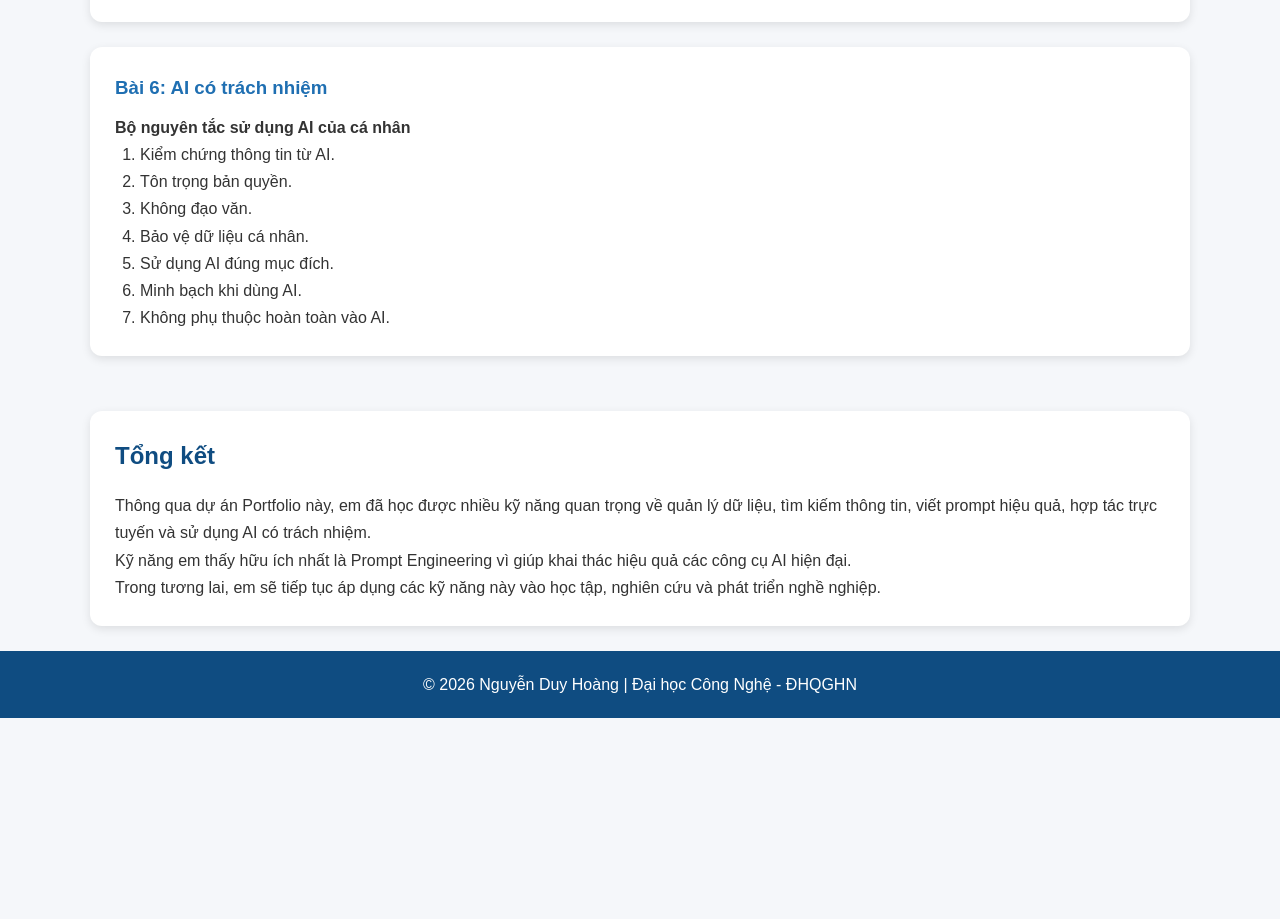
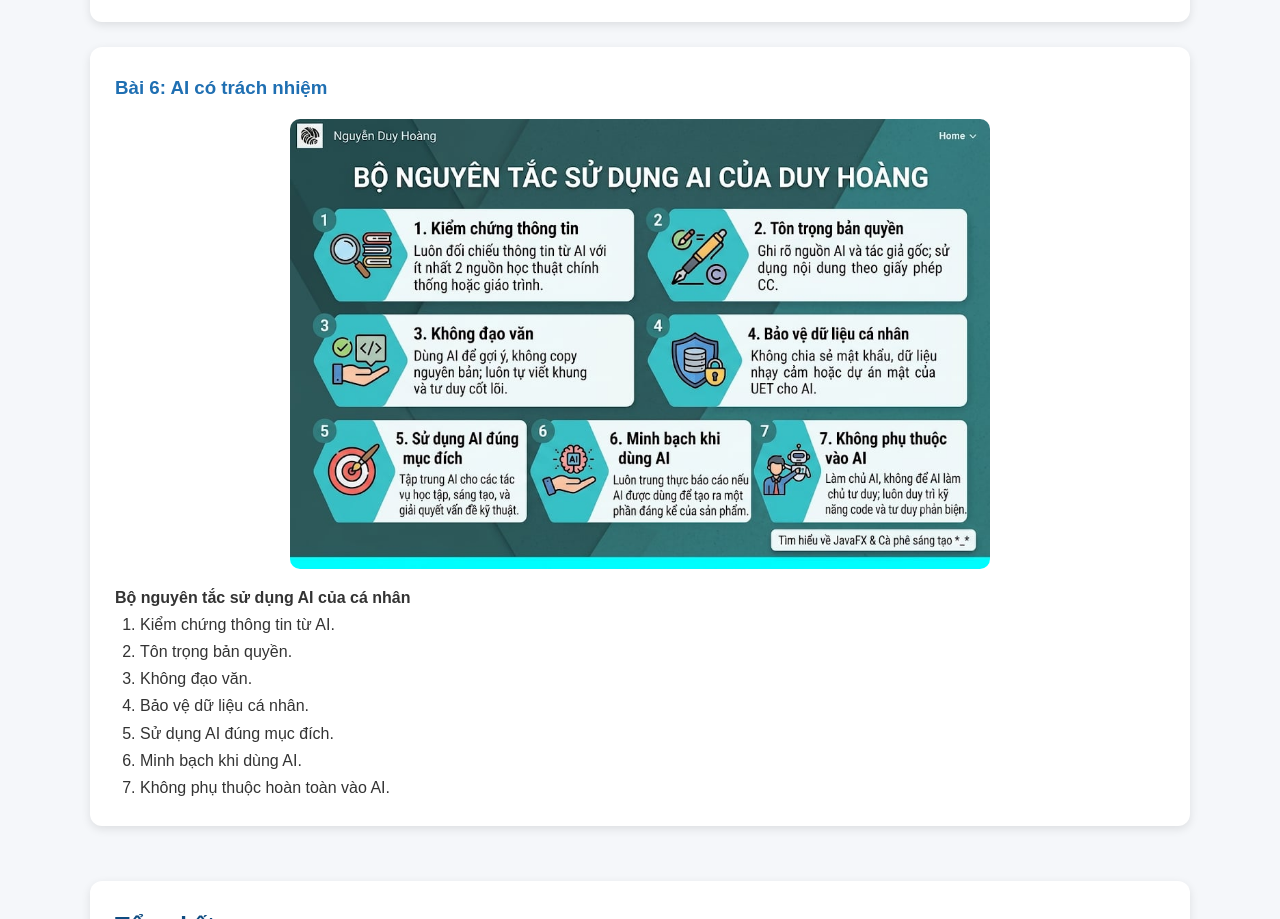
Before and after one commit to 25023477-cyber/duancanhancuahoang, a plain HTML site: page index.html in a window 1280 px wide. Shown: the part 4548-5467 px from the top of the page. Before the commit the page ends 5266 px from the top, so only its background shows below. Drawn offline with Linux system fonts and the light colour scheme.

Commit message:
sửa lại ảnh.

```diff
--- a/index.html
+++ b/index.html
@@ -169,6 +169,8 @@
 
         <h3>Bài 6: AI có trách nhiệm</h3>
 
+        <img src="images/bai6.jpg" class="project-img">
+
         <h4>Bộ nguyên tắc sử dụng AI của cá nhân</h4>
 
         <ol>
```
Also changed, not shown: images/bai6.jpg (added).
